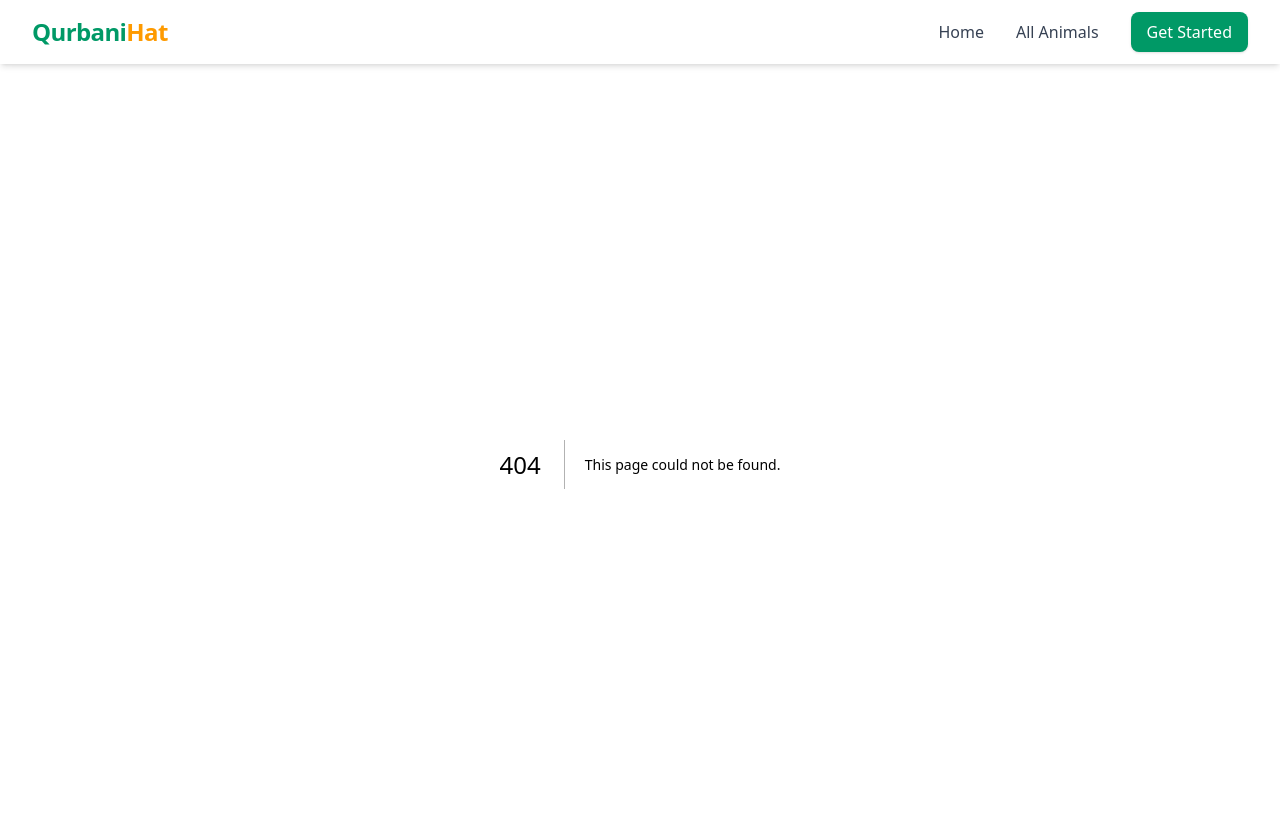
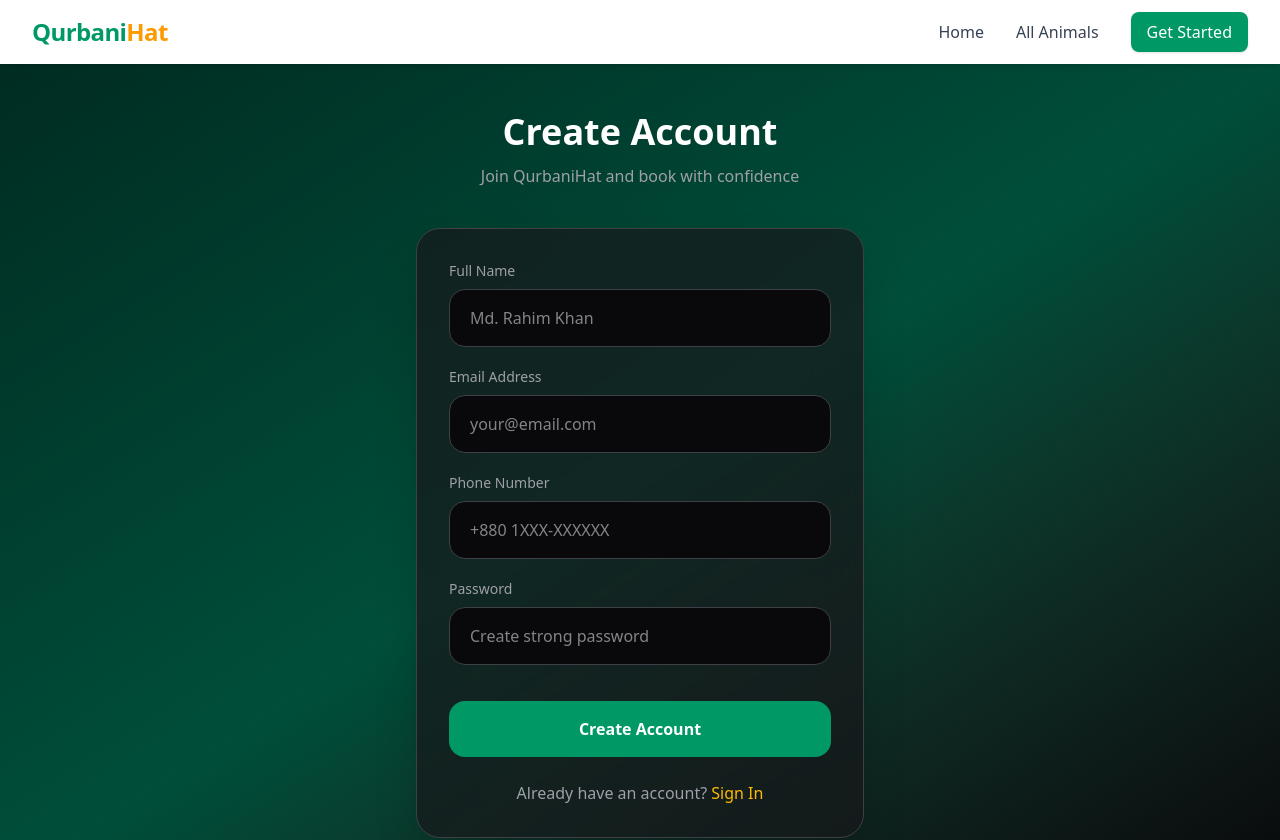
Before and after one commit to ruhul2003/Qurbai-Hat, a Next.js app: page /signup in a window 1280 px wide. Before the commit this address had no page. Shown: the top 840 px of the page. Built offline with nearby package versions, Linux system fonts and the light colour scheme.

Commit message:
Added login and signup page

```diff
--- a/src/app/Components/NavBar.jsx
+++ b/src/app/Components/NavBar.jsx
@@ -37,7 +37,7 @@ const NavBar = () => {
               All Animals
             </Link>
             <Link
-              href="/contact"
+              href="/signup"
               className="bg-emerald-600 text-white px-4 py-2 rounded-lg font-medium hover:bg-emerald-700 transition-all duration-200 shadow-sm hover:shadow"
             >
               Get Started
@@ -90,7 +90,7 @@ const NavBar = () => {
           </Link>
           <div className="pt-2 px-3">
             <Link
-              href="/contact"
+              href="/signup"
               onClick={closeMenu} // Added here
               className="block w-full text-center bg-emerald-600 text-white px-4 py-2 rounded-lg font-medium hover:bg-emerald-700 transition-colors"
             >
--- /dev/null
+++ b/src/app/login/page.jsx
@@ -0,0 +1,68 @@
+'use client';
+import React, { useState } from 'react';
+import Link from 'next/link';
+
+export default function Login() {
+  const [formData, setFormData] = useState({ email: '', password: '' });
+
+  const handleSubmit = (e) => {
+    e.preventDefault();
+    console.log('Login attempt:', formData);
+    // Add your login logic here
+  };
+
+  return (
+    <div className="min-h-screen bg-gradient-to-br from-emerald-950 via-emerald-900 to-zinc-950 flex items-center justify-center px-6 py-12">
+      <div className="max-w-md w-full">
+        <div className="text-center mb-10">
+          <h1 className="text-4xl font-bold text-white">Welcome Back</h1>
+          <p className="text-zinc-400 mt-3">Sign in to access your Qurbani account</p>
+        </div>
+
+        <form onSubmit={handleSubmit} className="bg-zinc-900/70 backdrop-blur-xl border border-zinc-700 rounded-3xl p-8 shadow-2xl">
+          <div className="space-y-6">
+            <div>
+              <label className="block text-sm text-zinc-400 mb-2">Email Address</label>
+              <input
+                type="email"
+                required
+                value={formData.email}
+                onChange={(e) => setFormData({ ...formData, email: e.target.value })}
+                className="w-full bg-zinc-950 border border-zinc-700 rounded-2xl px-5 py-4 focus:outline-none focus:border-emerald-500 text-white"
+                placeholder="your@email.com"
+              />
+            </div>
+
+            <div>
+              <label className="block text-sm text-zinc-400 mb-2">Password</label>
+              <input
+                type="password"
+                required
+                value={formData.password}
+                onChange={(e) => setFormData({ ...formData, password: e.target.value })}
+                className="w-full bg-zinc-950 border border-zinc-700 rounded-2xl px-5 py-4 focus:outline-none focus:border-emerald-500 text-white"
+                placeholder="••••••••"
+              />
+            </div>
+
+            <button
+              type="submit"
+              className="w-full bg-emerald-600 hover:bg-emerald-500 text-white font-semibold py-4 rounded-2xl transition-all duration-200"
+            >
+              Sign In
+            </button>
+          </div>
+
+          <div className="mt-6 text-center">
+            <p className="text-zinc-400">
+              Do not have an account?{' '}
+              <Link href="/signup" className="text-amber-400 hover:text-amber-300 font-medium">
+                Sign Up
+              </Link>
+            </p>
+          </div>
+        </form>
+      </div>
+    </div>
+  );
+}
--- /dev/null
+++ b/src/app/signup/page.jsx
@@ -0,0 +1,92 @@
+'use client';
+import React, { useState } from 'react';
+import Link from 'next/link';
+
+export default function Signup() {
+  const [formData, setFormData] = useState({ name: '', email: '', password: '', phone: '' });
+
+  const handleSubmit = (e) => {
+    e.preventDefault();
+    console.log('Signup data:', formData);
+    // Add your signup logic here
+  };
+
+  return (
+    <div className="min-h-screen bg-gradient-to-br from-emerald-950 via-emerald-900 to-zinc-950 flex items-center justify-center px-6 py-12">
+      <div className="max-w-md w-full">
+        <div className="text-center mb-10">
+          <h1 className="text-4xl font-bold text-white">Create Account</h1>
+          <p className="text-zinc-400 mt-3">Join QurbaniHat and book with confidence</p>
+        </div>
+
+        <form onSubmit={handleSubmit} className="bg-zinc-900/70 backdrop-blur-xl border border-zinc-700 rounded-3xl p-8 shadow-2xl">
+          <div className="space-y-5">
+            <div>
+              <label className="block text-sm text-zinc-400 mb-2">Full Name</label>
+              <input
+                type="text"
+                required
+                value={formData.name}
+                onChange={(e) => setFormData({ ...formData, name: e.target.value })}
+                className="w-full bg-zinc-950 border border-zinc-700 rounded-2xl px-5 py-4 focus:outline-none focus:border-emerald-500 text-white"
+                placeholder="Md. Rahim Khan"
+              />
+            </div>
+
+            <div>
+              <label className="block text-sm text-zinc-400 mb-2">Email Address</label>
+              <input
+                type="email"
+                required
+                value={formData.email}
+                onChange={(e) => setFormData({ ...formData, email: e.target.value })}
+                className="w-full bg-zinc-950 border border-zinc-700 rounded-2xl px-5 py-4 focus:outline-none focus:border-emerald-500 text-white"
+                placeholder="your@email.com"
+              />
+            </div>
+
+            <div>
+              <label className="block text-sm text-zinc-400 mb-2">Phone Number</label>
+              <input
+                type="tel"
+                required
+                value={formData.phone}
+                onChange={(e) => setFormData({ ...formData, phone: e.target.value })}
+                className="w-full bg-zinc-950 border border-zinc-700 rounded-2xl px-5 py-4 focus:outline-none focus:border-emerald-500 text-white"
+                placeholder="+880 1XXX-XXXXXX"
+              />
+            </div>
+
+            <div>
+              <label className="block text-sm text-zinc-400 mb-2">Password</label>
+              <input
+                type="password"
+                required
+                value={formData.password}
+                onChange={(e) => setFormData({ ...formData, password: e.target.value })}
+                className="w-full bg-zinc-950 border border-zinc-700 rounded-2xl px-5 py-4 focus:outline-none focus:border-emerald-500 text-white"
+                placeholder="Create strong password"
+              />
+            </div>
+
+            <button
+              type="submit"
+              className="w-full bg-emerald-600 hover:bg-emerald-500 text-white font-semibold py-4 rounded-2xl transition-all duration-200 mt-4"
+            >
+              Create Account
+            </button>
+          </div>
+
+          <div className="mt-6 text-center">
+            <p className="text-zinc-400">
+              Already have an account?{' '}
+              <Link href="/login" className="text-amber-400 hover:text-amber-300 font-medium">
+                Sign In
+              </Link>
+            </p>
+          </div>
+        </form>
+      </div>
+    </div>
+  );
+}
```
